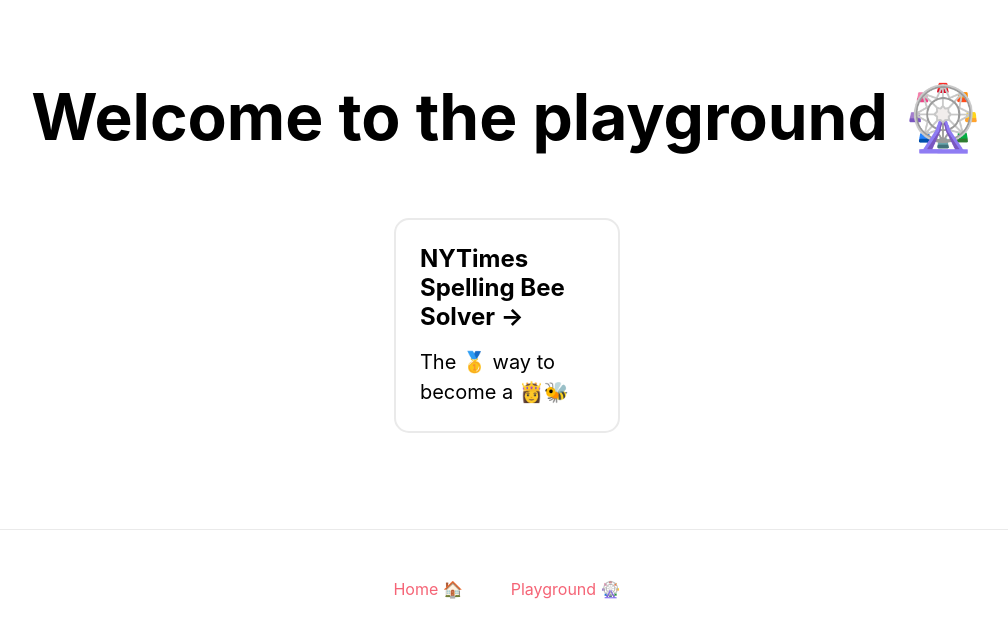
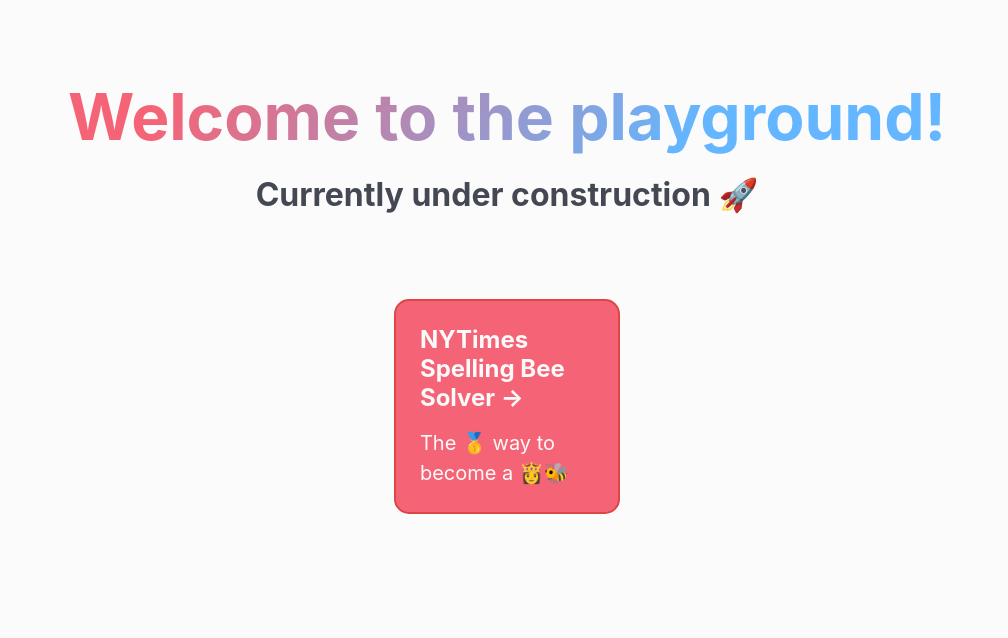
Before and after one commit to tmccall8829/mccall, a Next.js app: page /playground in a window 1280 px wide. Shown: the top 638 px of the page, without its empty margins (133-1141 px from the left). Built offline with nearby package versions, Linux system fonts and the light colour scheme.

Commit message:
clean things up a bit

```diff
--- /dev/null
+++ b/components/fancyText.js
@@ -0,0 +1,9 @@
+import styles from './fancyText.module.css'
+
+export default function FancyText({ children }) {
+    return (
+        <span className={styles.fancyText}>
+            {children}
+        </span>
+    )
+}
--- /dev/null
+++ b/components/fancyText.module.css
@@ -0,0 +1,7 @@
+.fancyText h1 {
+    background: linear-gradient(122.25deg, var(--primary-color) 12.16%, var(--secondary-color) 70.98%);
+    -webkit-background-clip: text;
+    -webkit-text-fill-color: transparent;
+    line-height: 1.15;
+    font-size: 4rem;
+}
--- a/components/footer.module.css
+++ b/components/footer.module.css
@@ -1,11 +1,14 @@
 .footer {
     width: 100%;
-    height: 120px;
-    border-top: 1px solid var(--border-color);
+    height: 10%;
+    border-top: 2px solid var(--border-color);
     display: flex;
     justify-content: center;
     align-items: center;
     padding: 1.5rem;
+    background-color: var(--extra-dark-text-color);
+    /* position: absolute; */
+    /* bottom: 0px; */
 }
 
 .footer a {
@@ -13,4 +16,5 @@
     justify-content: center;
     align-items: center;
     padding: 1.5rem;
+    font-size: 1.2rem;
 }
--- a/components/layout.js
+++ b/components/layout.js
@@ -1,11 +1,11 @@
 import styles from './layout.module.css'
-import Footer from '../components/footer'
+// import Footer from '../components/footer'
 
 export default function Layout({ children }) {
     return (
         <div className={styles.container}>
             {children}
-            <Footer />
+            {/* <Footer /> */}
         </div>
     )
 }
--- a/pages/playground/bee.js
+++ b/pages/playground/bee.js
@@ -12,9 +12,9 @@
                 <h1>
                     {pageTitle}
                 </h1>
-		<p>
-	    	    Come back later, I'll be ready soon!
-	    	</p>
+		        <p>
+	    	        Come back later, I'll be ready soon! In the meantime, check out the source on <a href="https://github.com/tmccall8829/NYT-Spelling-Bee-Solver">Github</a>.
+	    	    </p>
             </div>
         </Layout>
     )
--- a/pages/playground/index.js
+++ b/pages/playground/index.js
@@ -1,5 +1,6 @@
 import Head from 'next/head'
-import Footer from '../../components/footer'
+// import Footer from '../../components/footer'
+import FancyText from '../../components/fancyText'
 
 export default function Home() {
     return (
@@ -10,18 +11,23 @@
             </Head>
 
             <main>
-                <h1 className='title'>
-                    Welcome to the playground 🎡
+                <FancyText>
+                    <h1 className='title'>
+                        Welcome to the playground!
+                    </h1>
+                </FancyText>
+                <h1>
+                    Currently under construction 🚀
                 </h1>
 
                 <div className='grid'>
-                    <a href='/playground/bee' className='card'>
+                    <a href='/playground/bee' className='priorityCard'>
                         <h3>NYTimes Spelling Bee Solver &rarr;</h3>
                         <p>The 🥇 way to become a 👸🐝</p>
                     </a>
                 </div>
             </main>
-            <Footer />
+            {/* <Footer /> */}
         </div>
     )
 }
--- a/styles/global.css
+++ b/styles/global.css
@@ -2,9 +2,11 @@
     --primary-color: #F56476;
     --alt-dark-primary-color: #dc4744;
     --alt-light-primary-color: #e27775;
+    --secondary-color: #63b6ff;
     --white-bg-color: #fafafa;
     --border-color: #eaeaea;
-    --dark-text-color: #373F51;
+    --dark-text-color: #434853;
+    --extra-dark-text-color: #191c23;
     --card-border-radius: 15px;
 }
 
@@ -15,6 +17,8 @@
     font-family: -apple-system, BlinkMacSystemFont, Segoe UI, Roboto,
         Oxygen, Ubuntu, Cantarell, Fira Sans Mono, Droid Sans, Helvetica Neue,
         sans-serif;
+    background-color: #fbfbfb;
+    color: var(--dark-text-color);
 }
 
 * {
```
Also changed, not shown: pages/index.js (+9 -6 lines).
